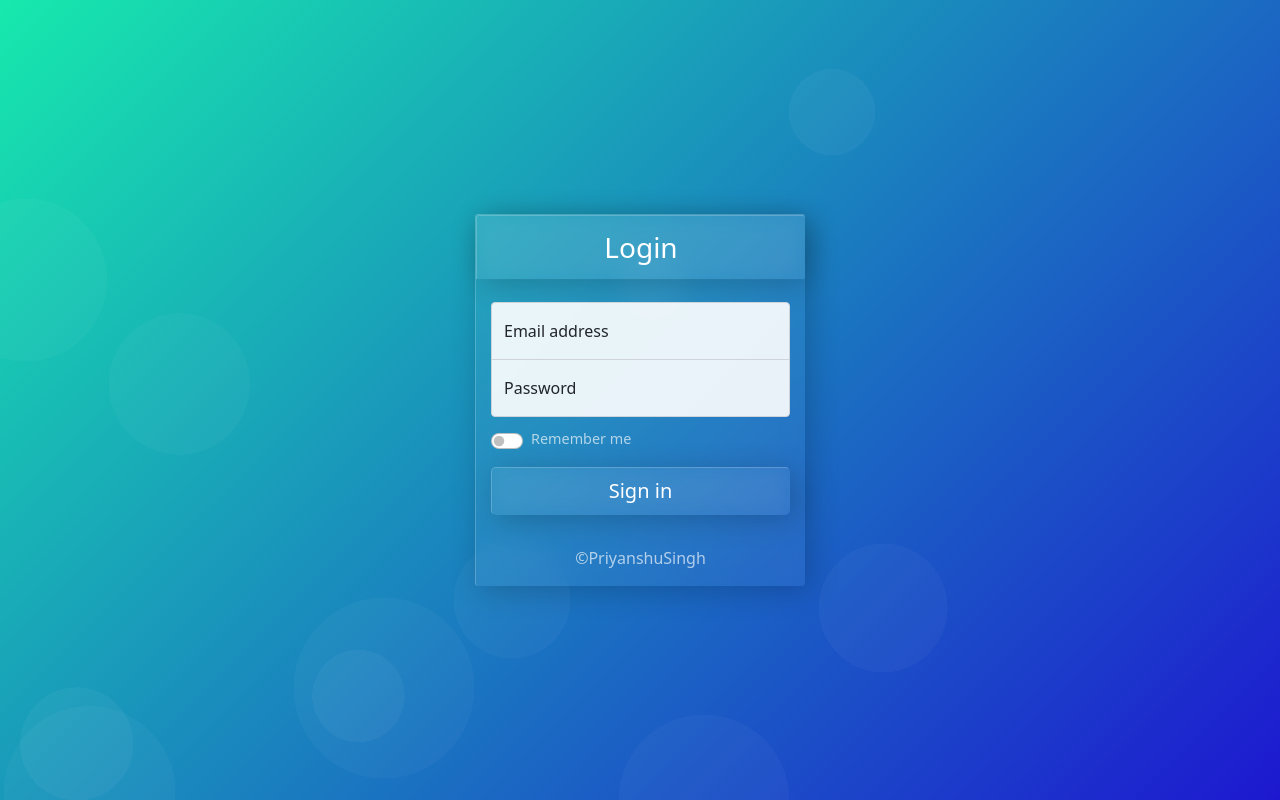
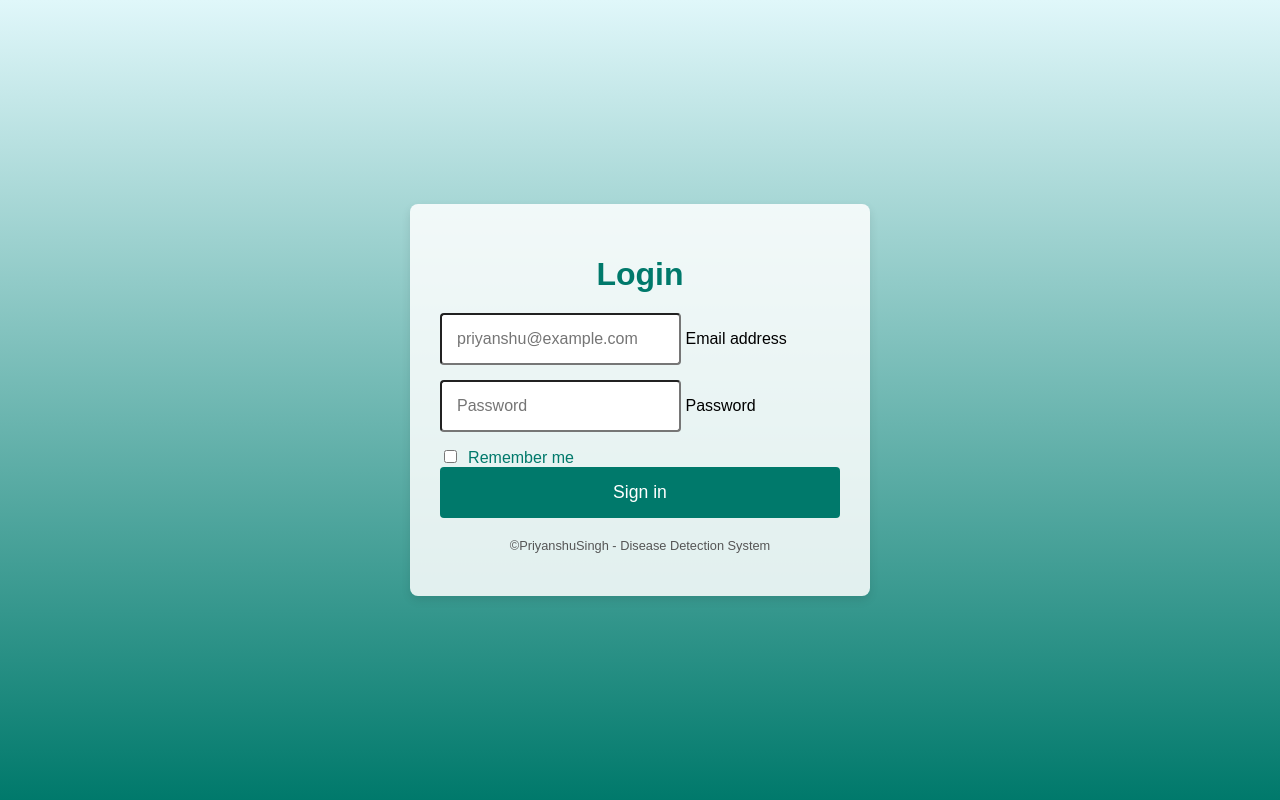
Before and after one commit to PriYanahsu/Disease-prediction-with-Drugs-recommanded-, a Flask app: page / in a window 1280 px wide. Run offline with Flask 3, Linux system fonts and the light colour scheme; parts of the project's set-up code (start-up, migrations or seed data) failed here and were passed over.

Commit message:
Your commit message

```diff
--- a/templates/login.html
+++ b/templates/login.html
@@ -2,12 +2,12 @@
 
 <head>
     <meta charset="UTF-8">
-
+    <meta name="viewport" content="width=device-width, initial-scale=1.0">
 
     <link rel="apple-touch-icon" type="image/png"
         href="https://cpwebassets.codepen.io/assets/favicon/apple-touch-icon-5ae1a0698dcc2402e9712f7d01ed509a57814f994c660df9f7a952f3060705ee.png">
 
-    <meta name="apple-mobile-web-app-title" content="CodePen">
+    <meta name="apple-mobile-web-app-title" content="Disease Detection Login">
 
     <link rel="shortcut icon" type="image/x-icon"
         href="https://cpwebassets.codepen.io/assets/favicon/favicon-aec34940fbc1a6e787974dcd360f2c6b63348d4b1f4e06c77743096d55480f33.ico">
@@ -16,7 +16,7 @@
         href="https://cpwebassets.codepen.io/assets/favicon/logo-pin-b4b4269c16397ad2f0f7a01bcdf513a1994f4c94b8af2f191c09eb0d601762b1.svg"
         color="#111">
 
-    <title></title>
+    <title>Disease Detection Login</title>
 
     <link rel="canonical" href="https://codepen.io/lekoalabe/pen/PopjPvq">
 
@@ -24,6 +24,8 @@
         html,
         body {
             height: 100%;
+            font-family: 'Arial', sans-serif;
+            margin: 0;
         }
 
         .bg {
@@ -33,138 +35,87 @@
             right: 0;
             bottom: 0;
             left: 0;
-            background-image: radial-gradient(circle at 30% 86%, rgba(255, 255, 255, 0.03) 0%, rgba(255, 255, 255, 0.03) 8%, transparent 8%, transparent 92%), radial-gradient(circle at 55% 100%, rgba(255, 255, 255, 0.03) 0%, rgba(255, 255, 255, 0.03) 8%, transparent 8%, transparent 92%), radial-gradient(circle at 40% 75%, rgba(255, 255, 255, 0.03) 0%, rgba(255, 255, 255, 0.03) 6%, transparent 6%, transparent 94%), radial-gradient(circle at 7% 99%, rgba(255, 255, 255, 0.03) 0%, rgba(255, 255, 255, 0.03) 6%, transparent 6%, transparent 94%), radial-gradient(circle at 69% 76%, rgba(255, 255, 255, 0.03) 0%, rgba(255, 255, 255, 0.03) 6%, transparent 6%, transparent 94%), radial-gradient(circle at 2% 35%, rgba(255, 255, 255, 0.03) 0%, rgba(255, 255, 255, 0.03) 6%, transparent 6%, transparent 94%), radial-gradient(circle at 14% 48%, rgba(255, 255, 255, 0.03) 0%, rgba(255, 255, 255, 0.03) 6%, transparent 6%, transparent 94%), radial-gradient(circle at 28% 87%, rgba(255, 255, 255, 0.04) 0%, rgba(255, 255, 255, 0.04) 4%, transparent 4%, transparent 96%), radial-gradient(circle at 65% 14%, rgba(255, 255, 255, 0.04) 0%, rgba(255, 255, 255, 0.04) 4%, transparent 4%, transparent 96%), radial-gradient(circle at 51% 36%, rgba(255, 255, 255, 0.04) 0%, rgba(255, 255, 255, 0.04) 4%, transparent 4%, transparent 96%), radial-gradient(circle at 6% 93%, rgba(255, 255, 255, 0.04) 0%, rgba(255, 255, 255, 0.04) 4%, transparent 4%, transparent 96%), linear-gradient(135deg, #17e9ad, #1d18d0);
+            background: linear-gradient(to bottom, #e0f7fa, #00796b);
         }
 
         body {
             display: flex;
+            justify-content: center;
             align-items: center;
-            padding-top: 40px;
-            padding-bottom: 40px;
-            background-color: #f5f5f5;
+            background-color: #f0f0f0;
         }
 
         .form-signin {
             width: 100%;
-            max-width: 330px;
-            margin: auto;
-            background: rgba(255, 255, 255, 0.05);
-            backdrop-filter: blur(10px);
-            border-top: 1px solid rgba(255, 255, 255, 0.2);
-            border-left: 1px solid rgba(255, 255, 255, 0.2);
-            box-shadow: 5px 5px 30px rgba(0, 0, 0, 0.2);
-            border-radius: 3px;
+            max-width: 400px;
+            background: rgba(255, 255, 255, 0.85);
+            padding: 30px;
+            border-radius: 8px;
+            box-shadow: 0 4px 10px rgba(0, 0, 0, 0.1);
         }
 
         .form-signin h1 {
-            background: rgba(255, 255, 255, 0.05);
-            backdrop-filter: blur(10px);
-            border-top: 1px solid rgba(255, 255, 255, 0.2);
-            border-left: 1px solid rgba(255, 255, 255, 0.2);
-            box-shadow: 5px 5px 30px rgba(0, 0, 0, 0.2);
-            margin-top: 0px;
-            border-top-left-radius: 3px;
-            border-top-right-radius: 3px;
-            color: #fff;
-            padding: 15px;
             text-align: center;
+            color: #00796b;
+            margin-bottom: 20px;
+            font-size: 2em;
         }
 
-        .form-signin form {
-            padding: 15px;
-        }
-
-        .form-signin form .btn {
-            background: rgba(255, 255, 255, 0.05);
-            backdrop-filter: blur(10px);
-            border-top: 1px solid rgba(255, 255, 255, 0.2);
-            border-left: 1px solid rgba(255, 255, 255, 0.2);
-            box-shadow: 5px 5px 30px rgba(0, 0, 0, 0.2);
-            color: #fff;
-        }
-
-        .form-signin form .btn:hover,
-        .form-signin form .btn:focus {
-            background: rgba(255, 255, 255, 0.1);
-            box-shadow: none;
-        }
-
-        .form-signin form .form-control:focus {
-            border-color: #ced4da;
-            box-shadow: 5px 5px 30px rgba(0, 0, 0, 0.2);
-        }
-
-        .form-signin .copyright {
-            text-align: center;
-            color: rgba(255, 255, 255, 0.65);
+        .form-signin .form-floating {
+            margin-bottom: 15px;
         }
 
         .form-signin .form-control {
-            background: rgba(255, 255, 255, 0.9);
+            border-radius: 4px;
+            padding: 15px;
+            font-size: 1rem;
+        }
+
+        .form-signin .btn {
+            width: 100%;
+            padding: 15px;
+            background-color: #00796b;
+            border: none;
+            border-radius: 4px;
+            font-size: 1.1rem;
+            color: #fff;
+            cursor: pointer;
+        }
+
+        .form-signin .btn:hover {
+            background-color: #004d40;
         }
 
         .form-signin .form-check {
-            display: flex;
-            align-items: center;
-            color: rgba(255, 255, 255, 0.65);
-        }
-
-        .form-signin .form-check label {
-            font-size: 0.9em;
+            color: #00796b;
+            margin-top: 10px;
         }
 
         .form-signin .form-check input {
             margin-right: 0.5em;
         }
 
-        .form-signin .form-check input:checked {
-            background-color: #9ce060;
-            border-color: #81c63f;
-        }
-
-        .form-signin .form-floating:focus-within {
-            z-index: 2;
-        }
-
-        .form-signin input[type=email] {
-            margin-bottom: -1px;
-            border-bottom-right-radius: 0;
-            border-bottom-left-radius: 0;
-        }
-
-        .form-signin input[type=password] {
-            margin-bottom: 10px;
-            border-top-left-radius: 0;
-            border-top-right-radius: 0;
+        .form-signin .copyright {
+            text-align: center;
+            color: #555;
+            margin-top: 20px;
+            font-size: 0.8em;
         }
     </style>
-
-
 </head>
 
 <body translate="no">
-    <link href="https://cdn.jsdelivr.net/npm/bootstrap@5.0.1/dist/css/bootstrap.min.css" rel="stylesheet"
-        integrity="sha384-+0n0xVW2eSR5OomGNYDnhzAbDsOXxcvSN1TPprVMTNDbiYZCxYbOOl7+AMvyTG2x" crossorigin="anonymous">
-    <script src="https://cdn.jsdelivr.net/npm/bootstrap@5.0.1/dist/js/bootstrap.bundle.min.js"
-        integrity="sha384-gtEjrD/SeCtmISkJkNUaaKMoLD0//ElJ19smozuHV6z3Iehds+3Ulb9Bn9Plx0x4"
-        crossorigin="anonymous"></script>
-
-    <div class="bg">
-
-
-    </div>
+    <div class="bg"></div>
 
     <main class="form-signin">
-
-        <h1 class="h3">Login</h1>
+        <h1>Login</h1>
 
         <form class="login" method="POST" action="/login.validation">
-
-
             <div class="form-floating">
                 <input type="email" class="form-control" name="username" id="floatingInput" placeholder="priyanshu@example.com" required="">
                 <label for="floatingInput">Email address</label>
             </div>
+
             <div class="form-floating">
                 <input type="password" class="form-control" name="password" id="floatingPassword" placeholder="Password" required="">
                 <label for="floatingPassword">Password</label>
@@ -175,12 +126,14 @@
                     <input class="form-check-input" type="checkbox" value="1" name="remember_me" id="rememberMeSwitch">
                     <label class="form-check-label" for="rememberMeSwitch"> Remember me</label>
                 </div>
+            </div>
 
-            </div>
-            <button class="w-100 btn btn-lg" type="submit">Sign in</button>
+            <button class="btn btn-lg" type="submit">Sign in</button>
         </form>
-        <p class="copyright">©PriyanshuSingh</p>
+
+        <p class="copyright">©PriyanshuSingh - Disease Detection System</p>
     </main>
+
 </body>
 
 </html>
```
Also changed, not shown: app.py (+8 -1 lines), temp_rem/hoe.html (+178 -26 lines).
